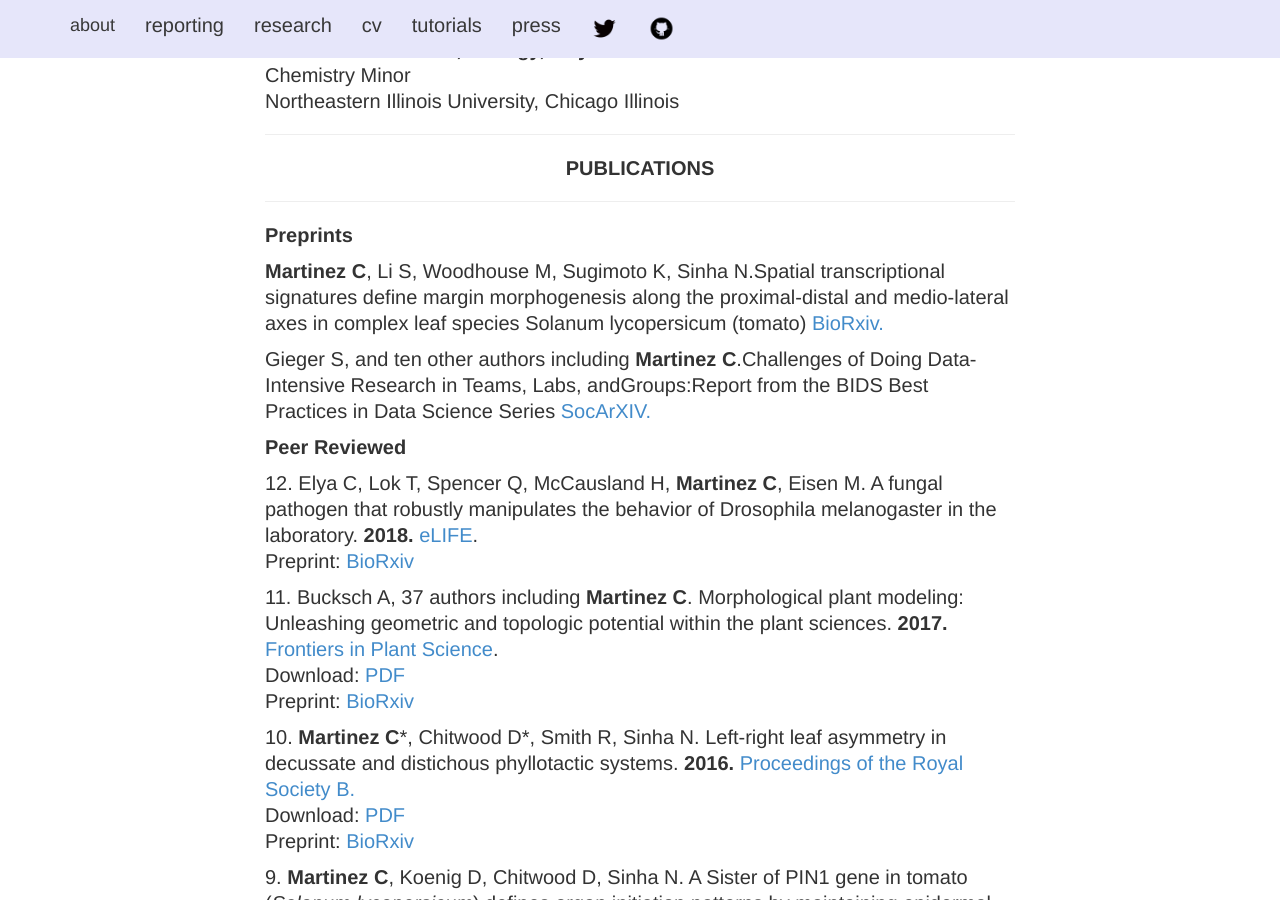
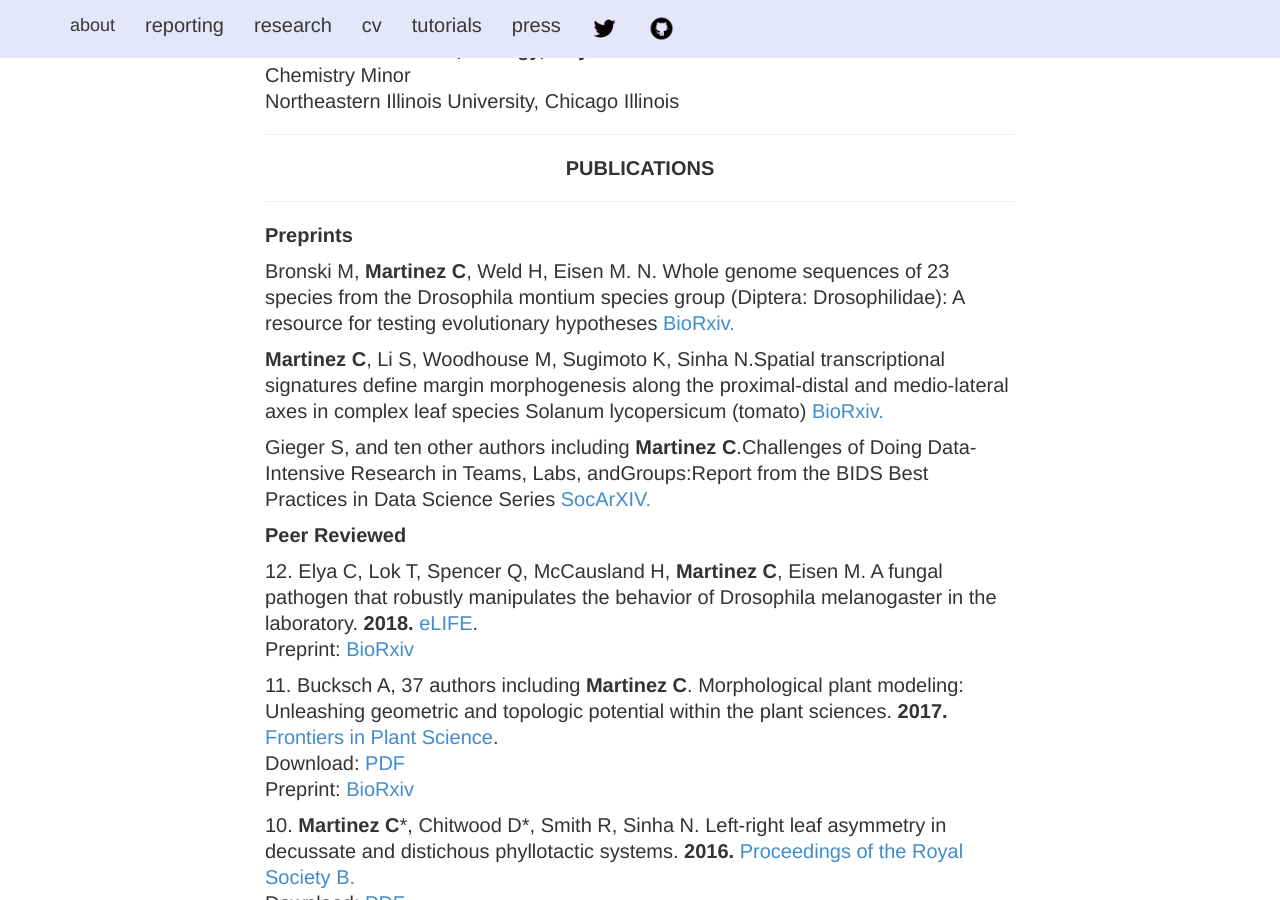
Before and after one commit to iamciera/creports, a Jekyll site: the page built from cv/index.html, in a window 1280 px wide and 900 px high, scrolled down 789 px. Built offline with Jekyll 4.4.1, drawn with Linux system fonts in a browser that asks for light colours; nearby versions of some CDN libraries.

Commit message:
added bronski preprint

```diff
--- a/cv/index.html
+++ b/cv/index.html
@@ -50,6 +50,8 @@ layout: default
 				<hr />
 
 				<p><strong>Preprints</strong></p>
+
+				<p>Bronski M, <strong>Martinez C</strong>, Weld H, Eisen M. N. Whole genome sequences of 23 species from the Drosophila montium species group (Diptera: Drosophilidae): A resource for testing evolutionary hypotheses<a href="https://www.biorxiv.org/content/10.1101/861005v1.full"> BioRxiv. </a></p>
 
 				<p><strong>Martinez C</strong>, Li S, Woodhouse M, Sugimoto K, Sinha N.Spatial transcriptional signatures define margin morphogenesis along the proximal-distal and medio-lateral axes in complex leaf species Solanum lycopersicum (tomato)<a href="https://www.biorxiv.org/content/10.1101/772228v1"> BioRxiv. </a></p>
 
```
